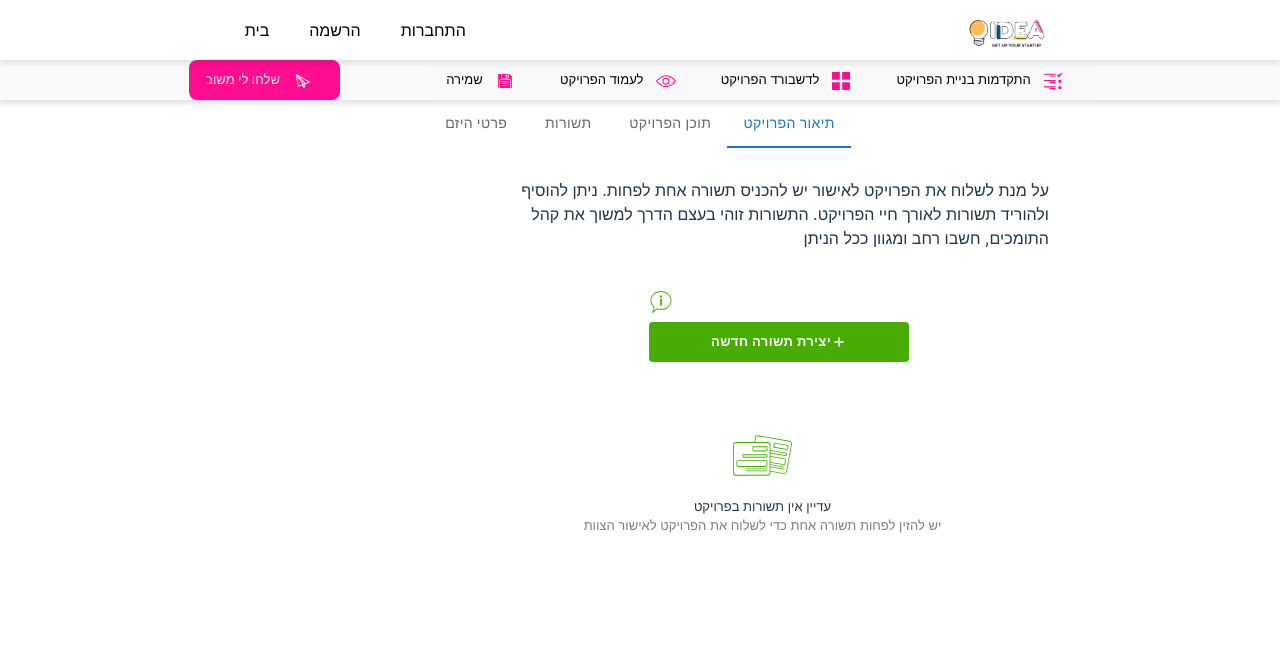
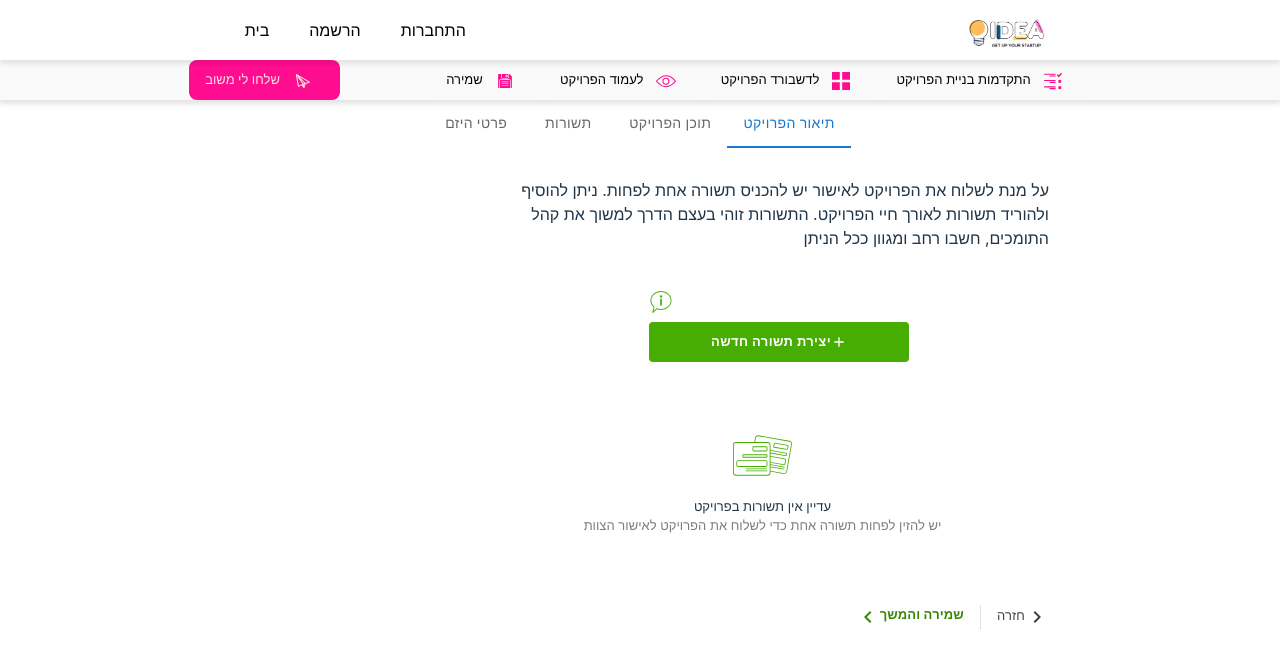
Before and after one commit to danieltovbin/IDEA, a React (Vite) app in the folder client/: page /Submissions in a window 1280 px wide. Shown: the top 662 px of the page. Built offline with nearby package versions, Linux system fonts and the light colour scheme.

Commit message:
prevnextpage component with props

```diff
--- /dev/null
+++ b/client/src/components/edit/util/prevNextPage/PrevNextPage.tsx
@@ -0,0 +1,38 @@
+import { Container, Divider, SvgIcon, Typography } from '@mui/material';
+import { FC } from 'react';
+import { useNavigate } from 'react-router-dom';
+
+interface PrevNextPageProps{
+    prevPageName: string;
+    nextPageName: string;
+    showContinuation?: boolean;
+    showContinuationIcon?: boolean;
+}
+
+
+const PrevNextPage:FC<PrevNextPageProps> = ({prevPageName,nextPageName,showContinuation,showContinuationIcon}) => {
+    const navigate = useNavigate();
+
+  return (
+    <div><Container sx={{ padding: "0 calc((100% - 818px) / 2) !important", margin: 0 }}>
+    <div style={{ display: "flex", maxWidth: "580px" }}>
+      <SvgIcon focusable={false} viewBox="0 0 24 24" aria-hidden="true" style={{ width: '24px', height: '24px', fill: 'rgb(66, 66, 66)' }}>
+        <path d="M8.59 16.59L13.17 12 8.59 7.41 10 6l6 6-6 6-1.41-1.41"></path>
+      </SvgIcon>
+      <Typography onClick={() => navigate(`/${prevPageName}`)} style={{
+        color: "#424242", cursor: "pointer", fontSize: " 13px", lineHeight: 1.62, fontFamily: "Open Sans Hebrew, sans-serif !important",
+        fontWeight: 400
+      }}>חזרה</Typography>
+      <Divider style={{ marginRight: "16px", marginLeft: "16px", width: "1px", backgroundColor: " rgba(0, 0, 0, 0.12)" }} />
+      <Typography onClick={() => navigate(`/${nextPageName}`)} style={{ whiteSpace: "nowrap", color: "#388602", cursor: "pointer", fontSize: "13px", fontWeight: "bold" }}>שמירה {showContinuation && <span>והמשך</span>}</Typography>
+      {showContinuationIcon &&(
+      <SvgIcon focusable={false} aria-hidden="true" style={{ width: '24px', height: '24px', fill: 'rgb(56, 134, 2)' }}>
+        <path d="M15.41 16.59L10.83 12l4.58-4.59L14 6l-6 6 6 6 1.41-1.41"></path>
+      </SvgIcon>
+      )}
+    </div>
+  </Container></div>
+  )
+}
+
+export default PrevNextPage
--- a/client/src/pages/edit/ContentEdit.tsx
+++ b/client/src/pages/edit/ContentEdit.tsx
@@ -2,14 +2,12 @@ import 'primeicons/primeicons.css';
 import { Editor } from 'primereact/editor';
 import 'primereact/resources/themes/lara-dark-indigo/theme.css';
 import { useState } from "react";
+import PrevNextPage from '../../components/edit/util/prevNextPage/PrevNextPage';
+import LabelAndNote from '../../components/labelNoteProps/LabelAndNote';
 import EditLayout from '../../layouts/EditLayout';
 import './scss/content.scss';
-import { Container, Divider, SvgIcon, Typography } from '@mui/material';
-import { useNavigate } from 'react-router-dom';
-import LabelAndNote from '../../components/labelNoteProps/LabelAndNote';
 
 const ContentEdit = () => {
-  const navigate = useNavigate();
   const [text, setText] = useState('');
 
   return (
@@ -29,22 +27,7 @@ const ContentEdit = () => {
         } showTooltip={true} />
         <Editor value={text} onTextChange={(e) => setText(e.htmlValue)} style={{ height: '320px', marginBottom: "35px", minHeight: "360px" }} />
       </div>
-      <Container sx={{ padding: "0 calc((100% - 818px) / 2) !important", margin: 0 }}>
-        <div style={{ display: "flex", maxWidth: "580px" }}>
-          <SvgIcon focusable={false} viewBox="0 0 24 24" aria-hidden="true" style={{ width: '24px', height: '24px', fill: 'rgb(66, 66, 66)' }}>
-            <path d="M8.59 16.59L13.17 12 8.59 7.41 10 6l6 6-6 6-1.41-1.41"></path>
-          </SvgIcon>
-          <Typography onClick={() => navigate("/descriptionProject")} style={{
-            color: "#424242", cursor: "pointer", fontSize: " 13px", lineHeight: 1.62, fontFamily: "Open Sans Hebrew, sans-serif !important",
-            fontWeight: 400
-          }}>חזרה</Typography>
-          <Divider style={{ marginRight: "16px", marginLeft: "16px", width: "1px", backgroundColor: " rgba(0, 0, 0, 0.12)" }} />
-          <Typography onClick={() => navigate("/Submissions")} style={{ whiteSpace: "nowrap", color: "#388602", cursor: "pointer", fontSize: "13px", fontWeight: "bold" }}>שמירה והמשך</Typography>
-          <SvgIcon focusable={false} aria-hidden="true" style={{ width: '24px', height: '24px', fill: 'rgb(56, 134, 2)' }}>
-            <path d="M15.41 16.59L10.83 12l4.58-4.59L14 6l-6 6 6 6 1.41-1.41"></path>
-          </SvgIcon>
-        </div>
-      </Container>
+      <PrevNextPage prevPageName={'descriptionProject'} nextPageName={'Submissions'} showContinuation={true} showContinuationIcon={true}/>
     </EditLayout>
   )
 }
--- a/client/src/pages/edit/DeveloperDetails.tsx
+++ b/client/src/pages/edit/DeveloperDetails.tsx
@@ -4,6 +4,7 @@ import Phone from '../../components/edit/DeveloperDetails/Inputs/Phone';
 import Residence from '../../components/edit/DeveloperDetails/Inputs/Residence';
 import WordsAboutYou from '../../components/edit/DeveloperDetails/Inputs/WordsAboutYou';
 import PicProfile from '../../components/edit/DeveloperDetails/picProfile/PicProfile';
+import PrevNextPage from '../../components/edit/util/prevNextPage/PrevNextPage';
 import EditLayout from '../../layouts/EditLayout';
 import './scss/description.scss';
 
@@ -11,7 +12,7 @@ const DeveloperDetails = () => {
 
   return (
     <EditLayout>
-      <div className="description">
+      <div className="description" style={{marginBottom:"40px"}}>
         <div className='description-container'>
           <form style={{ display: 'flex', flexDirection: "column", maxWidth: "580px" }}>
             <p>גם כאן כמו בכל מקום, אנשים מתחברים לאנשים. לכן, ההיכרות איתך חשובה - מי האדם מאחורי הפרויקט, מה הביא אותך לכאן וכל פרט שיחבר למקום האישי ולהיכרות אמיתית איתך.</p>
@@ -28,6 +29,7 @@ const DeveloperDetails = () => {
           </form>
         </div>
       </div>
+      <PrevNextPage prevPageName={'Submissions'} nextPageName={''}/>
     </EditLayout>
   )
 }
--- a/client/src/pages/edit/Submissions.tsx
+++ b/client/src/pages/edit/Submissions.tsx
@@ -5,6 +5,7 @@ import StillNoOffers from '../../components/edit/Submissions/StillNoOffers'
 import LabelAndNote from '../../components/labelNoteProps/LabelAndNote'
 import EditLayout from '../../layouts/EditLayout'
 import './scss/submissions.scss'
+import PrevNextPage from '../../components/edit/util/prevNextPage/PrevNextPage'
 
 const Submissions = () => {
   const [showNewSubmission, setShowNewSubmission] = useState(true);
@@ -59,6 +60,7 @@ const Submissions = () => {
         )}
 
       </div>
+      <PrevNextPage prevPageName={'contentEdit'} nextPageName={'DeveloperDetails'} showContinuation={true} showContinuationIcon={true}/>
     </EditLayout>
   )
 }
```
